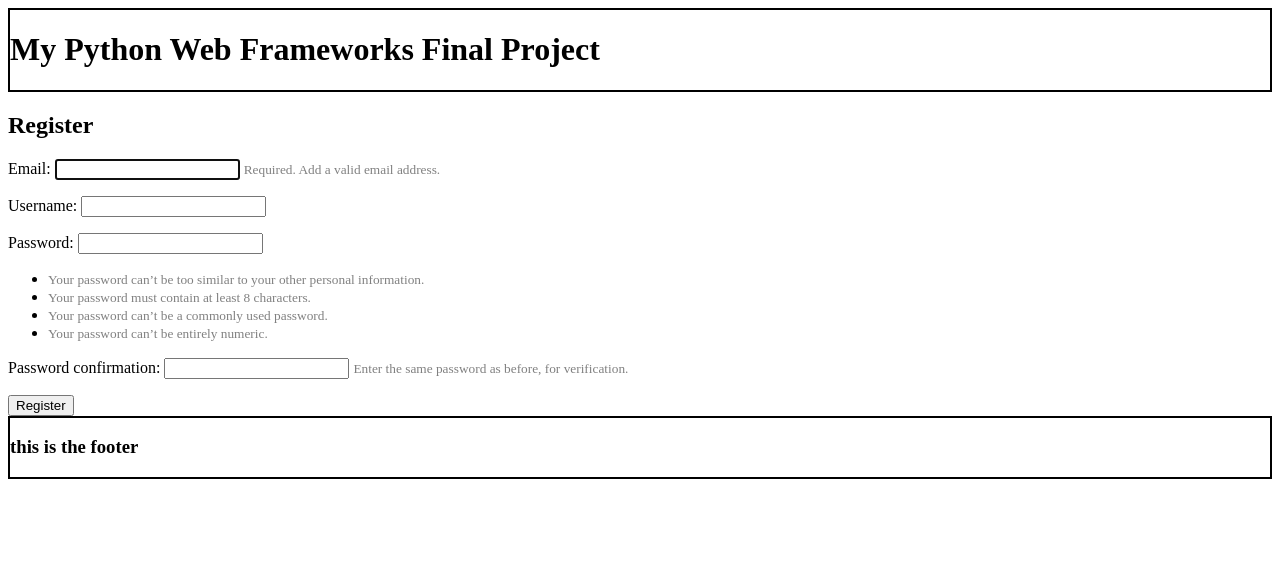
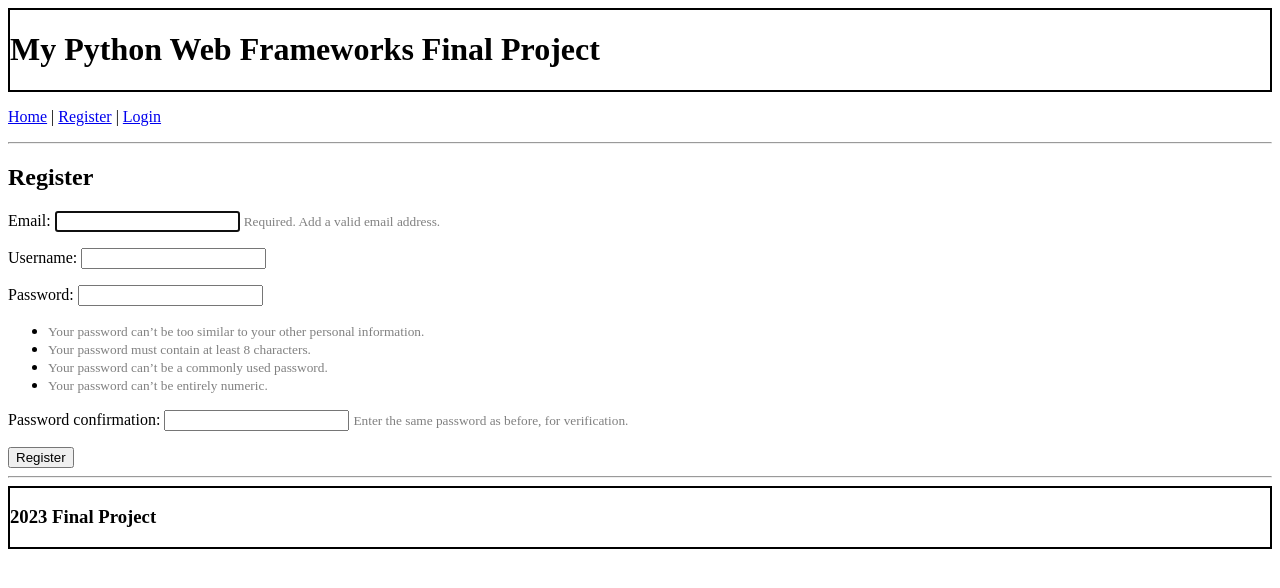
Before and after one commit to vpang79/finalproject_django, a Django app: page /register/ in a window 1280 px wide. Shown: the top 588 px of the page. Run offline with Django 4.2, Linux system fonts and the light colour scheme.

Commit message:
Adding Login page

```diff
--- a/src/account/forms.py
+++ b/src/account/forms.py
@@ -1,5 +1,6 @@
 from django import forms
 from django.contrib.auth.forms import UserCreationForm
+from django.contrib.auth import authenticate
 
 from account.models import Account
 
@@ -9,3 +10,18 @@ class RegistrationForm(UserCreationForm):
     class Meta:
         model = Account
         fields = ("email", "username", "password1", "password2")
+
+
+class AccountAuthenticateForm(forms.ModelForm):
+    password = forms.CharField(label='Password', widget=forms.PasswordInput)
+
+    class Meta:
+        model = Account
+        fields = ('email', 'password')
+
+    def clean(self):
+        if self.is_valid():
+            email = self.cleaned_data['email']
+            password = self.cleaned_data['password']
+            if not authenticate(email=email, password=password):
+                raise forms.ValidationError("Invalid login")
--- a/src/account/views.py
+++ b/src/account/views.py
@@ -1,7 +1,7 @@
 from django.shortcuts import render, redirect
-from django.contrib.auth import login, authenticate
+from django.contrib.auth import login, authenticate, logout
 
-from account.forms import RegistrationForm
+from account.forms import RegistrationForm, AccountAuthenticateForm
 
 # Create your views here.
 def registration_view(request):
@@ -22,3 +22,32 @@ def registration_view(request):
         form = RegistrationForm()
         context['registration_form'] = form
     return render(request, 'account/register.html', context)
+
+
+def logout_view(request):
+    logout(request)
+    return redirect('home')
+
+
+def login_view(request):
+    context={}
+
+    user = request.user
+    if user.is_authenticated:
+        return redirect("home")
+
+    if request.POST:
+        form = AccountAuthenticateForm(request.POST)
+        if form.is_valid:
+            email = request.POST['email']
+            password = request.POST['password']
+            user = authenticate(email=email, password=password)
+
+            if user:
+                login(request, user)
+                return redirect('home')
+    else:
+        form = AccountAuthenticateForm()
+
+    context['login_form'] = form
+    return render(request, 'account/login.html', context)
--- a/src/mysite/urls.py
+++ b/src/mysite/urls.py
@@ -19,10 +19,12 @@ from django.urls import path
 
 from personal.views import home_screen_view
 
-from account.views import registration_view
+from account.views import registration_view, logout_view, login_view
 
 urlpatterns = [
     path('admin/', admin.site.urls),
     path('', home_screen_view, name='home'),
-    path('register/', registration_view, name='register')
+    path('register/', registration_view, name='register'),
+    path('logout/', logout_view, name='logout'),
+    path('login/', login_view, name="login"),
 ]
--- a/src/personal/templates/personal/home.html
+++ b/src/personal/templates/personal/home.html
@@ -6,6 +6,8 @@
     <h1> This is for my final project in Django</h1>
     <p>About Me: Something about me.  I work in QA. I love baseball. Blah blah blah.</p>
 
+
+    <h3>Registered Users:</h3>
     {% for account in accounts %}
         <p>{{account}}</p>
     {% endfor %}
--- a/src/templates/base.html
+++ b/src/templates/base.html
@@ -6,6 +6,18 @@
         <title> This is the Title </title>
         <h1>My Python Web Frameworks Final Project</h1>
     </div>
+
+    {% if request.user.is_authenticated %}
+        <p><a href="{% url 'home' %}">Home</a> | <a href="{% url 'logout' %}">Logout</a></p>
+        <p>Hello, {{request.user.username}}</p>
+    {% else %}
+        <P>
+            <a href="{% url 'home' %}">Home</a> |
+            <a href="{% url 'register' %}">Register</a> |
+            <a href="{% url 'login' %}">Login</a></P>
+    {% endif %}
+    <hr>
+
 </head>
 
 <body>
@@ -17,8 +29,9 @@
 </body>
 
 <footer>
+    <hr>
     <div style="border:2px solid #000;">
-        <h3>this is the footer</h3>
+        <h3>2023 Final Project</h3>
     </div>
 </footer>
 </html>
```
Also changed, not shown: src/account/templates/account/login.html (added, +34 -0 lines).
